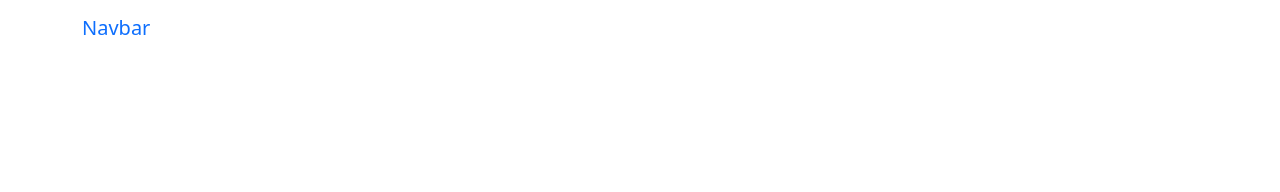
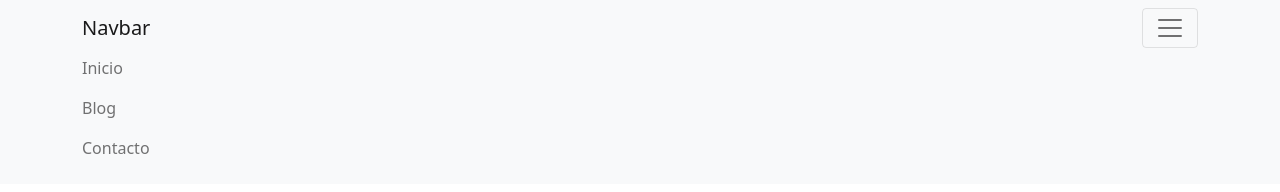
Before and after one commit to MARSFOREVER472/Practica, a plain HTML site: page grid/navbars.html in a window 1280 px wide. Drawn offline with Linux system fonts and the light colour scheme.

Commit message:
Agregando elementos a la barra de navegación...

```diff
--- a/grid/navbars.html
+++ b/grid/navbars.html
@@ -11,11 +11,42 @@
 </head>
 <body>
 
-    <nav class="navbar">
+    <nav class="navbar navbar-light bg-light">
 
         <div class="container">
 
             <a href="#" class="navbar-brand">Navbar</a>
+
+            <!-- BOTÓN PARA UN MENÚ DENTRO DE UN DISPOSITIVO MÓVIL -->
+
+            <button
+
+                class="navbar-toggler"
+                type="button"
+                data-bs-toggle="collpase"
+                data-bs-target="#main"
+                aria-controls="main"
+                aria-expanded="false"
+                aria-label="Show / Hide Main"
+            >
+                <span class="navbar-toggler-icon"></span>
+
+            </button>
+
+            <!-- MENÚ DE NAVEGACIÓN -->
+
+            <div class="collpase navbar-collapse" id="main">
+
+                <ul class="navbar-nav me-auto mb-2">
+
+                    <li class="nav-item"><a href="#" class="nav-link">Inicio</a></li>
+                    <li class="nav-item"><a href="#" class="nav-link">Blog</a></li>
+                    <li class="nav-item"><a href="#" class="nav-link">Contacto</a></li>
+
+                </ul>
+
+
+            </div>
         </div>
     </nav>
 
```
